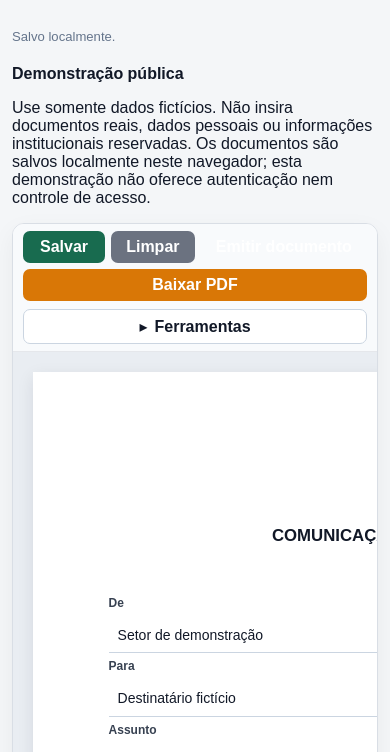
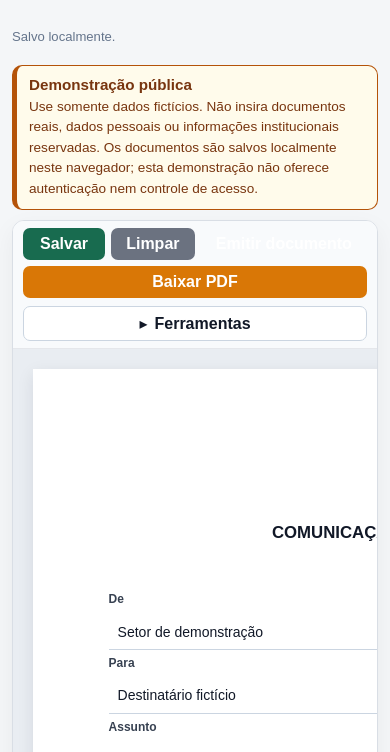
Before and after one commit to dividacm/CI, a website built with Vite: page index.html in a window 390 px wide. Shown: the part 92-844 px from the top of the page. Built offline with nearby package versions, Linux system fonts and the light colour scheme.

Commit message:
style(demo): make notice responsive and readable

```diff
--- a/src/styles/main.css
+++ b/src/styles/main.css
@@ -68,3 +68,5 @@
 }
 
 .template-selector{display:inline-flex;align-items:center;gap:6px;margin:4px 0 2px}.template-selector span{font-size:.7rem;font-weight:700;color:var(--color-muted)}.template-selector select{min-height:30px;padding:3px 28px 3px 8px;border:1px solid var(--color-control-border);border-radius:var(--radius-sm);background:var(--color-surface);color:var(--color-text);font-weight:700}.template-selector select:focus{outline:2px solid var(--color-primary);outline-offset:2px}
+
+.demo-notice{width:min(1500px,100%);margin:0 auto 14px;padding:12px 16px;border:1px solid #b45309;border-left:5px solid #b45309;border-radius:var(--radius-md);background:#fffbeb;color:#78350f}.demo-notice strong{display:block;font-size:.95rem}.demo-notice p{margin:4px 0 0;line-height:1.5;font-size:.9rem}.demo-notice:focus{outline:2px solid currentColor;outline-offset:2px}@media(max-width:720px){.demo-notice{padding:10px 12px;margin-bottom:10px}.demo-notice p{font-size:.85rem}}
```
